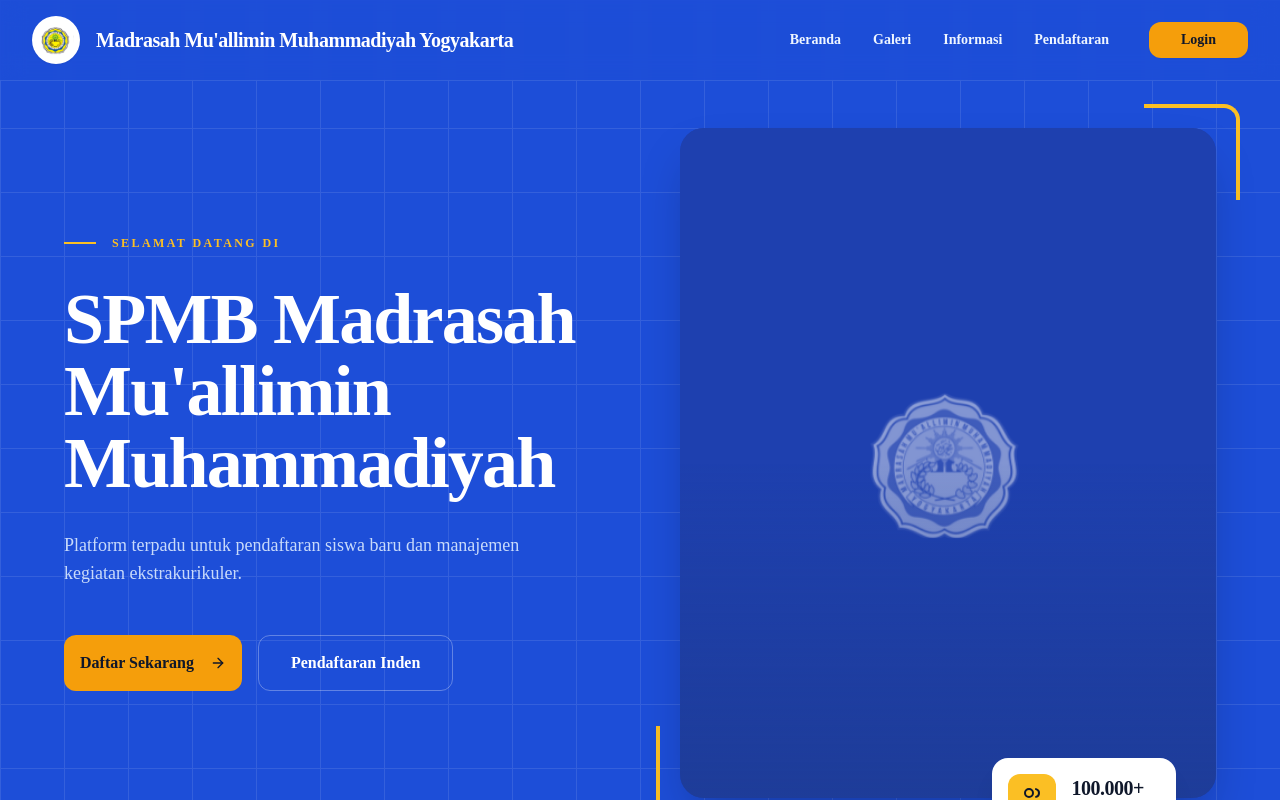
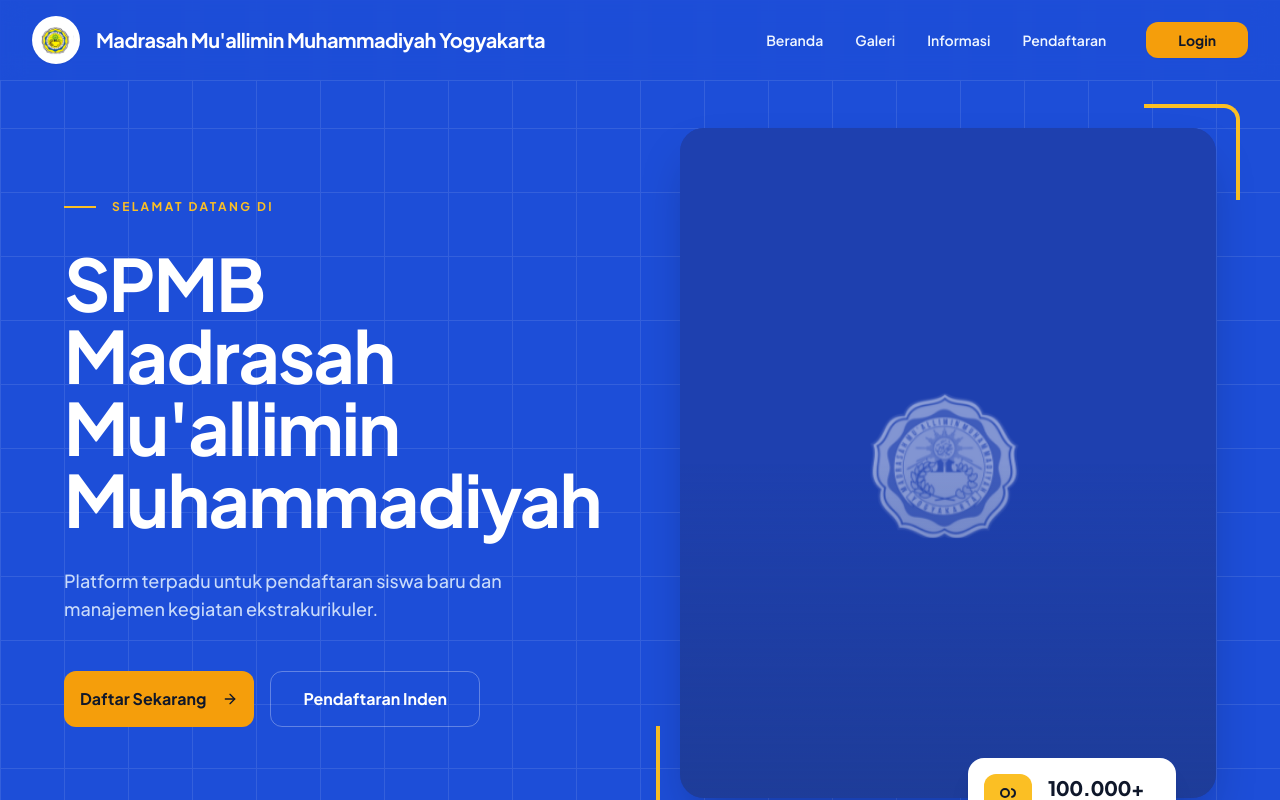
Before and after one commit to syawal07/ekskulmuallimin-app, a Next.js app in the folder muallimin-ekskul-fe/: page / in a window 1280 px wide. Shown: the top 800 px of the page. Built offline with nearby package versions, Linux system fonts and the light colour scheme; no server answers.

Commit message:
update commit

```diff
--- a/muallimin-ekskul-fe/src/app/globals.css
+++ b/muallimin-ekskul-fe/src/app/globals.css
@@ -3,11 +3,8 @@
 @tailwind utilities;
 
 @theme {
-  /* Font Plus Jakarta Sans sebagai standar */
-  --font-sans: var(--font-jakarta), ui-sans-serif, system-ui, sans-serif;
-
   /* =========================================================
-     OVERRIDE WARNA TAILWIND DENGAN WARNA RESMI MU'ALLIMIN
+     WARNA RESMI MU'ALLIMIN
      ========================================================= */
 
   /* PALET BIRU (Muhammadiyah Royal Blue) */
@@ -85,6 +82,7 @@
     @apply border-border;
   }
   body {
-    @apply bg-background text-foreground font-sans;
+    /* Menghapus 'font-sans' di sini karena font sudah disuntikkan via layout.tsx */
+    @apply bg-background text-foreground;
   }
 }
--- a/muallimin-ekskul-fe/src/app/layout.tsx
+++ b/muallimin-ekskul-fe/src/app/layout.tsx
@@ -3,11 +3,11 @@
 import "./globals.css";
 import { Toaster } from "@/components/ui/sonner";
 
-// Memuat font Plus Jakarta Sans secara efisien
 const plusJakartaSans = Plus_Jakarta_Sans({
   subsets: ["latin"],
-  variable: "--font-jakarta",
-  weight: ["400", "500", "600", "700", "800"],
+  // Menggunakan ketebalan yang lengkap agar desain dinamis
+  weight: ["300", "400", "500", "600", "700", "800"],
+  display: "swap",
 });
 
 export const metadata: Metadata = {
@@ -23,11 +23,10 @@
   return (
     <html lang="id" className="scroll-smooth">
       <body
-        className={`${plusJakartaSans.variable} font-sans antialiased`}
+        /* MENGGUNAKAN .className AGAR FONT LANGSUNG TER-APPLY PERSIS SEPERTI WEB MUALLIMIN */
+        className={`${plusJakartaSans.className} text-foreground antialiased bg-[#F8FAFC]`}
       >
         {children}
-
-        {/* Notifikasi Toaster di tengah atas untuk semua halaman */}
         <Toaster position="top-center" richColors />
       </body>
     </html>
```
